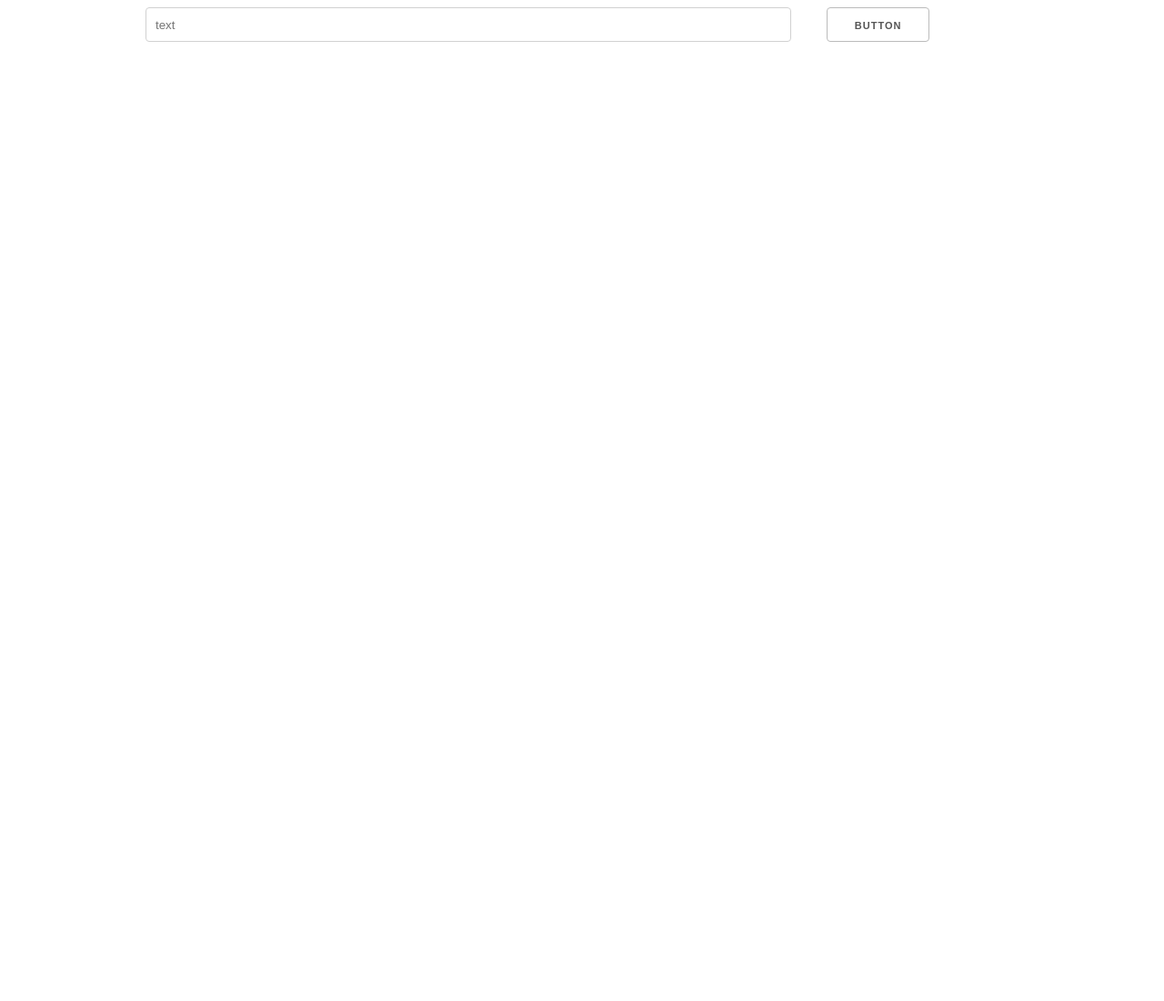
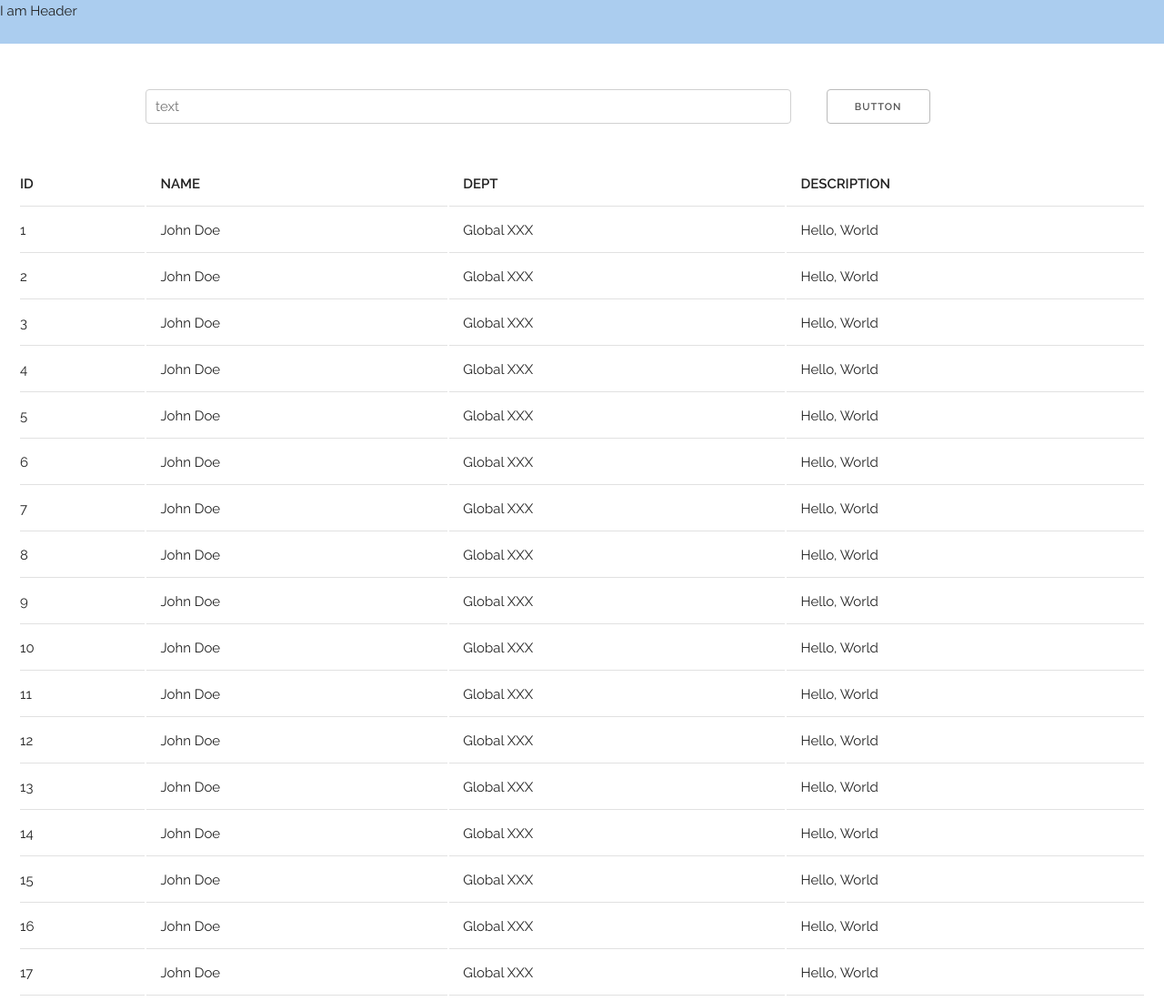
Before and after one commit to tarrows/look-at-static, a Gatsby site in the folder viewer-gatsby/: page / in a window 1280 px wide. Shown: the top 1100 px of the page at 91% size. Before the commit the page ends 800 px from the top, so only its background shows below. Built offline with nearby package versions, Linux system fonts and the light colour scheme; Gatsby itself is replaced by a stand-in of ours.

Commit message:
introduce styled-component

```diff
--- a/viewer-gatsby/gatsby-config.js
+++ b/viewer-gatsby/gatsby-config.js
@@ -4,6 +4,7 @@ module.exports = {
   },
   plugins: [
     `gatsby-plugin-typescript`,
-    `gatsby-plugin-react-helmet`
+    `gatsby-plugin-react-helmet`,
+    `gatsby-plugin-styled-components`
   ]
 }
--- /dev/null
+++ b/viewer-gatsby/src/components/organisms/AppHeader.tsx
@@ -0,0 +1,19 @@
+import * as React from 'react'
+import styled from 'styled-components'
+
+const Header = styled.header`
+  background-color: #abcdef;
+  height: 48px;
+  width: 100%;
+  top: 0px;
+  position: sticky;
+  z-index: 999;
+`
+
+export interface AppHeaderProps {}
+
+const AppHeader: React.FC<AppHeaderProps> = (_) => (
+  <Header><p>I am Header</p></Header>
+)
+
+export default AppHeader
--- /dev/null
+++ b/viewer-gatsby/src/components/organisms/DataTable.tsx
@@ -0,0 +1,25 @@
+import * as React from 'react'
+
+const arange = (start: number, end: number) => Array.from({length: (end - start + 1)}, (_, k) => k + start);
+
+interface DataTableProps {}
+
+const DataTable: React.FC<DataTableProps> = (_) => {
+  return (<>
+    <table className="u-full-width">
+      <thead>
+        <tr>
+          <th>ID</th>
+          <th>NAME</th>
+          <th>DEPT</th>
+          <th>DESCRIPTION</th>
+        </tr>
+      </thead>
+      <tbody>
+        {arange(1, 100).map(i => (<tr><td>{i}</td><td>John Doe</td><td>Global XXX</td><td>Hello, World</td></tr>))}
+      </tbody>
+    </table>
+  </>)
+}
+
+export default DataTable
--- /dev/null
+++ b/viewer-gatsby/src/components/templates/WithAppHeader.tsx
@@ -0,0 +1,22 @@
+import * as React from 'react'
+import styled from 'styled-components'
+
+import AppHeader from '../organisms/AppHeader';
+import DataTable from '../organisms/DataTable';
+import QueryForm from '../molecules/QueryForm';
+
+const Main = styled.main`
+  padding: 50px 20px 0;
+`
+
+const WithAppHeader: React.FC = () => {
+  return (<>
+  <AppHeader></AppHeader>
+  <Main>
+    <QueryForm />
+    <DataTable />
+  </Main>
+  </>)
+}
+
+export default WithAppHeader
--- /dev/null
+++ b/viewer-gatsby/src/layouts/index.css
@@ -0,0 +1,6 @@
+@import '~/normalize.css/normalize.css';
+
+body {
+  margin: 0px;
+  padding: 0px;
+}
--- a/viewer-gatsby/src/pages/index.tsx
+++ b/viewer-gatsby/src/pages/index.tsx
@@ -1,10 +1,11 @@
 import * as React from 'react'
 import HTMLHeader from '../components/HTMLHeader';
-import QueryForm from '../components/molecules/QueryForm';
+import WithAppHeader from '../components/templates/WithAppHeader';
+import '../layouts/index.css'
 
 const Index: React.FC<{}> = () => (<>
 <HTMLHeader></HTMLHeader>
-<QueryForm></QueryForm>
+<WithAppHeader />
 </>)
 
 export default Index
```
Also changed, not shown: viewer-gatsby/package.json (+6 -1 lines), 1 other file.
